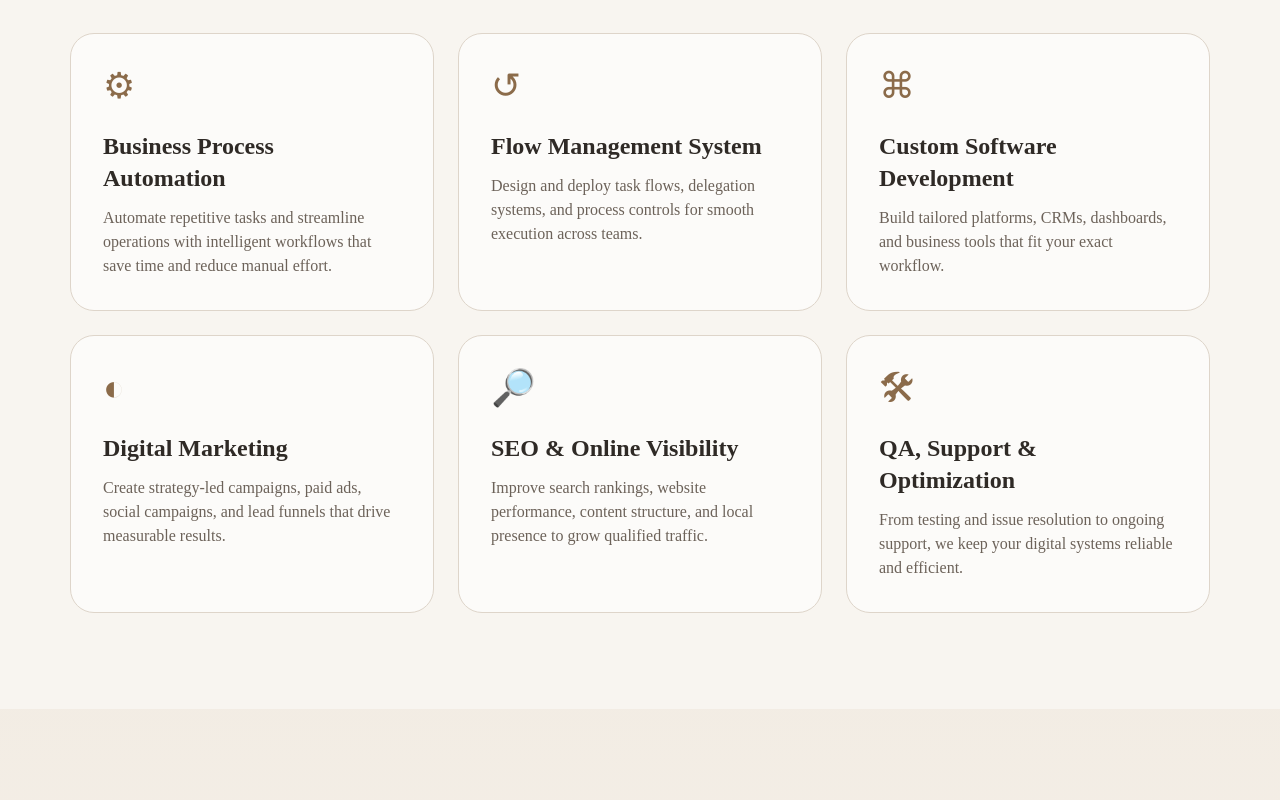
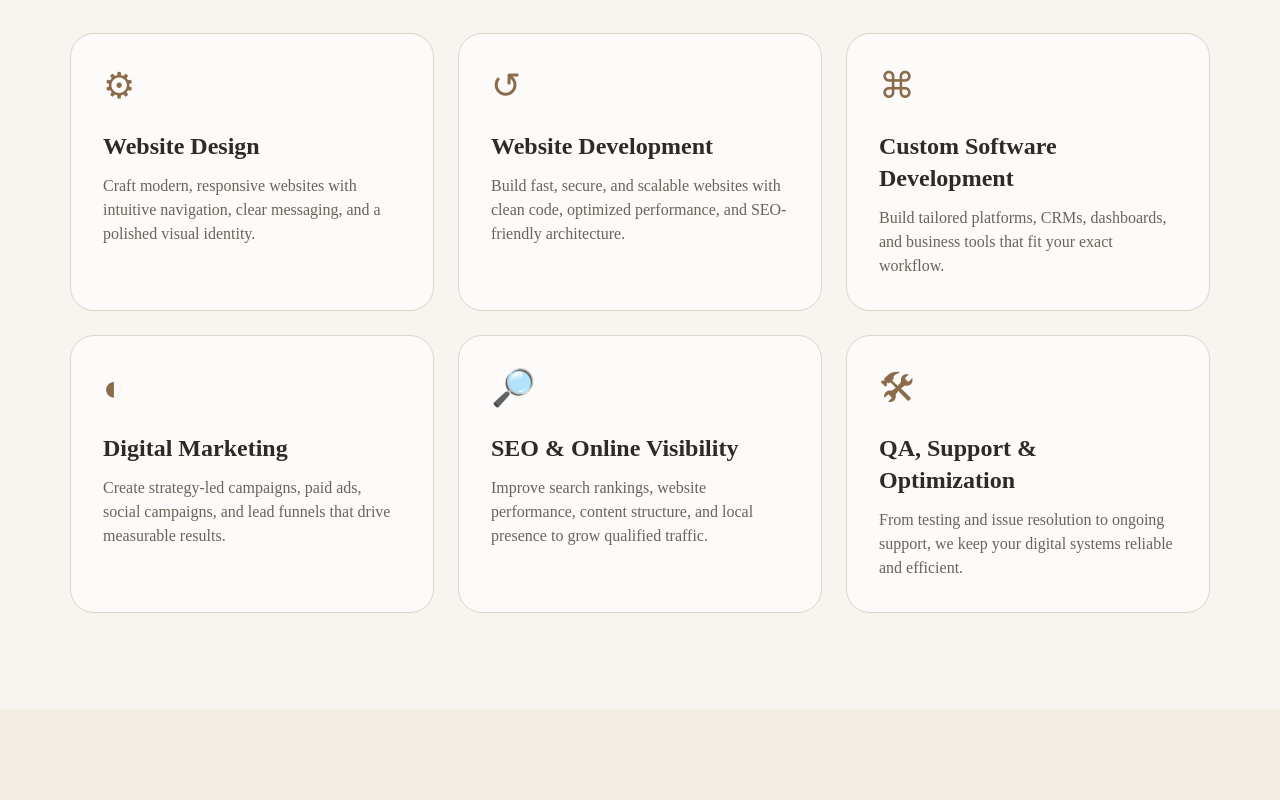
Before and after one commit to atlaknotssolutions/AI-KNOTS-IT-Solution-website, a React (Vite) app: page /landingpage in a window 1280 px wide. Shown: the part 1220-2020 px from the top of the page. Built offline with nearby package versions, Linux system fonts and the light colour scheme.

Commit message:
landingpage completed

```diff
--- a/src/Component/Landingpage/Landingpage.jsx
+++ b/src/Component/Landingpage/Landingpage.jsx
@@ -225,13 +225,13 @@ function Landingpage() {
             {[
               {
                 icon: "⚙",
-                title: "Business Process Automation",
-                desc: "Automate repetitive tasks and streamline operations with intelligent workflows that save time and reduce manual effort.",
+                title: "Website Design",
+                desc: "Craft modern, responsive websites with intuitive navigation, clear messaging, and a polished visual identity.",
               },
               {
                 icon: "↺",
-                title: "Flow Management System",
-                desc: "Design and deploy task flows, delegation systems, and process controls for smooth execution across teams.",
+                title: "Website Development",
+                desc: "Build fast, secure, and scalable websites with clean code, optimized performance, and SEO-friendly architecture.",
               },
               {
                 icon: "⌘",
@@ -356,12 +356,7 @@ function Landingpage() {
                       Educational Consultancy Platform
                     </p>
                   </div>
-                  <a
-                    href="#contact"
-                    className="text-[#8B6B4A] font-bold flex items-center gap-2 hover:gap-3 transition-all mt-6"
-                  >
-                    View Project →
-                  </a>
+
                 </div>
               </div>
             </div>
@@ -419,12 +414,7 @@ function Landingpage() {
                   <p className="text-[#6C6259]">
                     Social Media Management and Google My Business Optimization
                   </p>
-                  <a
-                    href="#contact"
-                    className="text-[#8B6B4A] font-bold flex items-center gap-2 hover:gap-3 transition-all mt-6"
-                  >
-                    View Project →
-                  </a>
+
                 </div>
               </div>
             </div>
```
